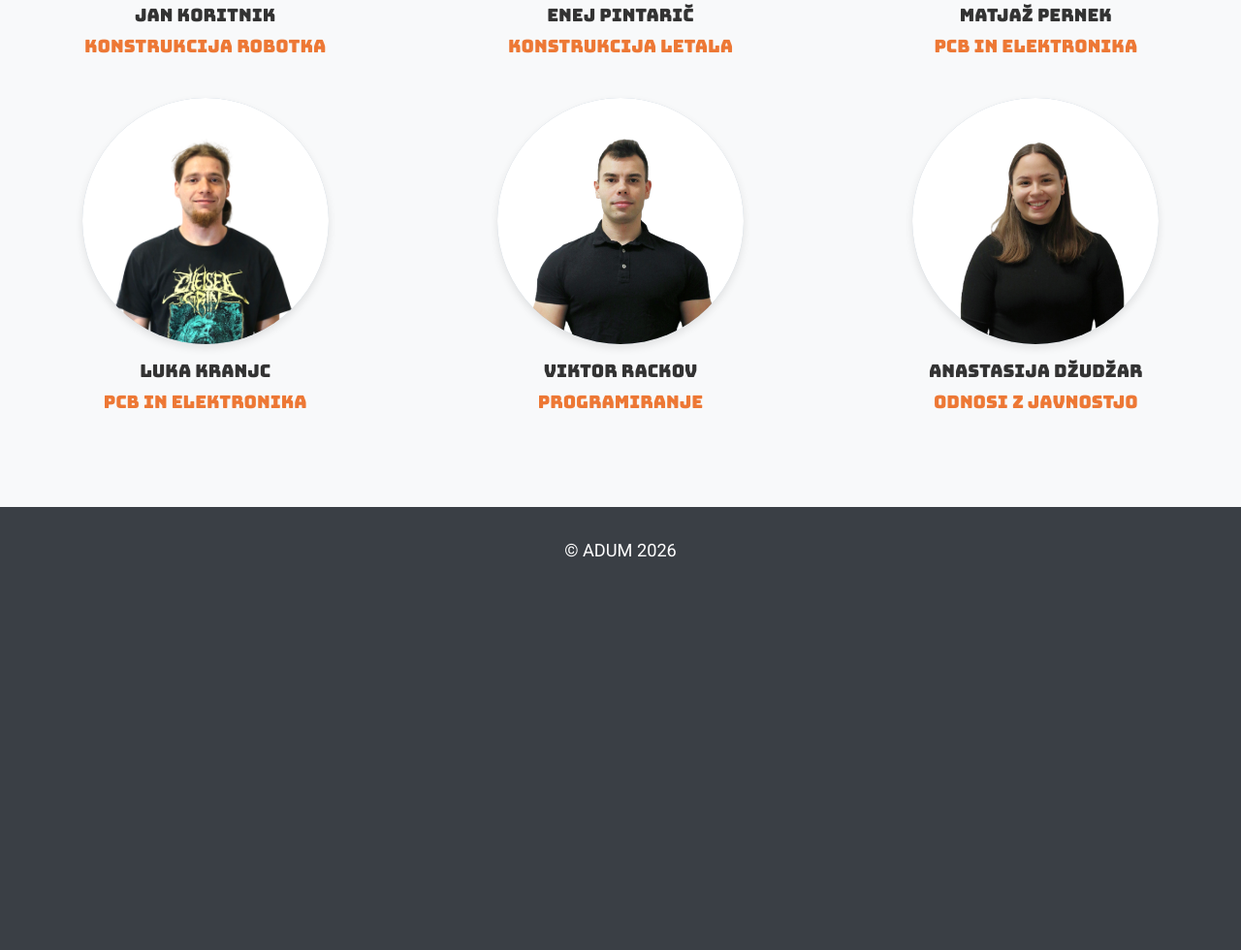
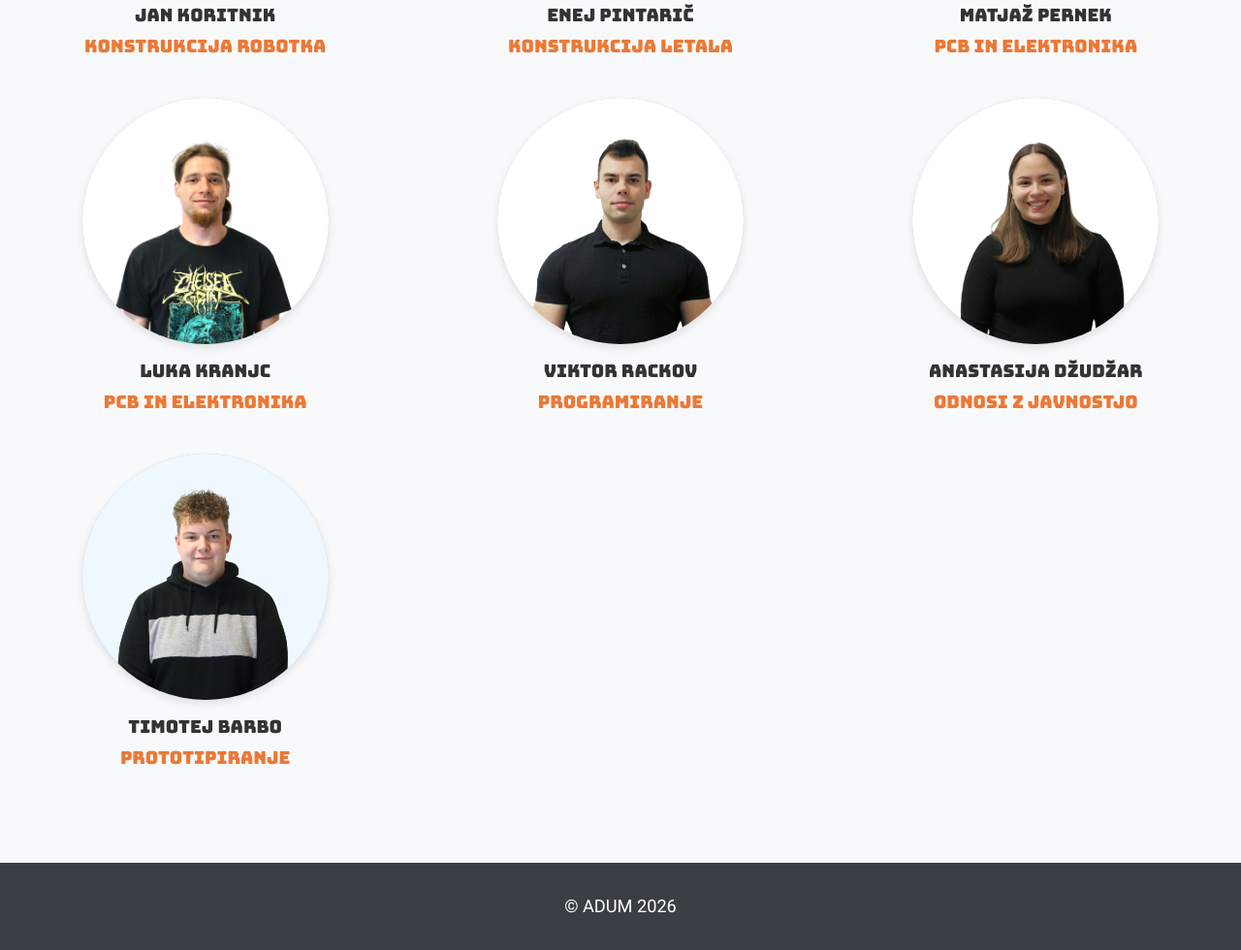
Before and after one commit to Aeronavticno-Drustvo-UM-ADUM/ADUM-site, a plain HTML site: page clani.html in a window 1280 px wide. Shown: the part 1116-2096 px from the top of the page at 97% size. Before the commit the page ends 1729 px from the top, so only its background shows below. Drawn offline with Linux system fonts and the light colour scheme.

Commit message:
Add Timotej Barbo to the members page

```diff
--- a/clani.html
+++ b/clani.html
@@ -167,6 +167,14 @@
             <div class="member-role">ODNOSI Z JAVNOSTJO</div>
         </div>
 
+        <div class="team-member">
+            <div class="avatar">
+                <img src="https://aeronavticno-drustvo-um-adum.github.io/ADUM-site/images/members/Prototipiranje_Timotej_Barbo.PNG" alt="TIMOTEJ BARBO" class="avatar-img">
+            </div>
+            <div class="member-name">TIMOTEJ BARBO</div>
+            <div class="member-role">PROTOTIPIRANJE</div>
+        </div>
+
     </div>
 </div>
 
```
Also changed, not shown: images/members/Prototipiranje_Timotej_Barbo.PNG (renamed from Prototipiranje_Timotej_Barbo.PNG).
